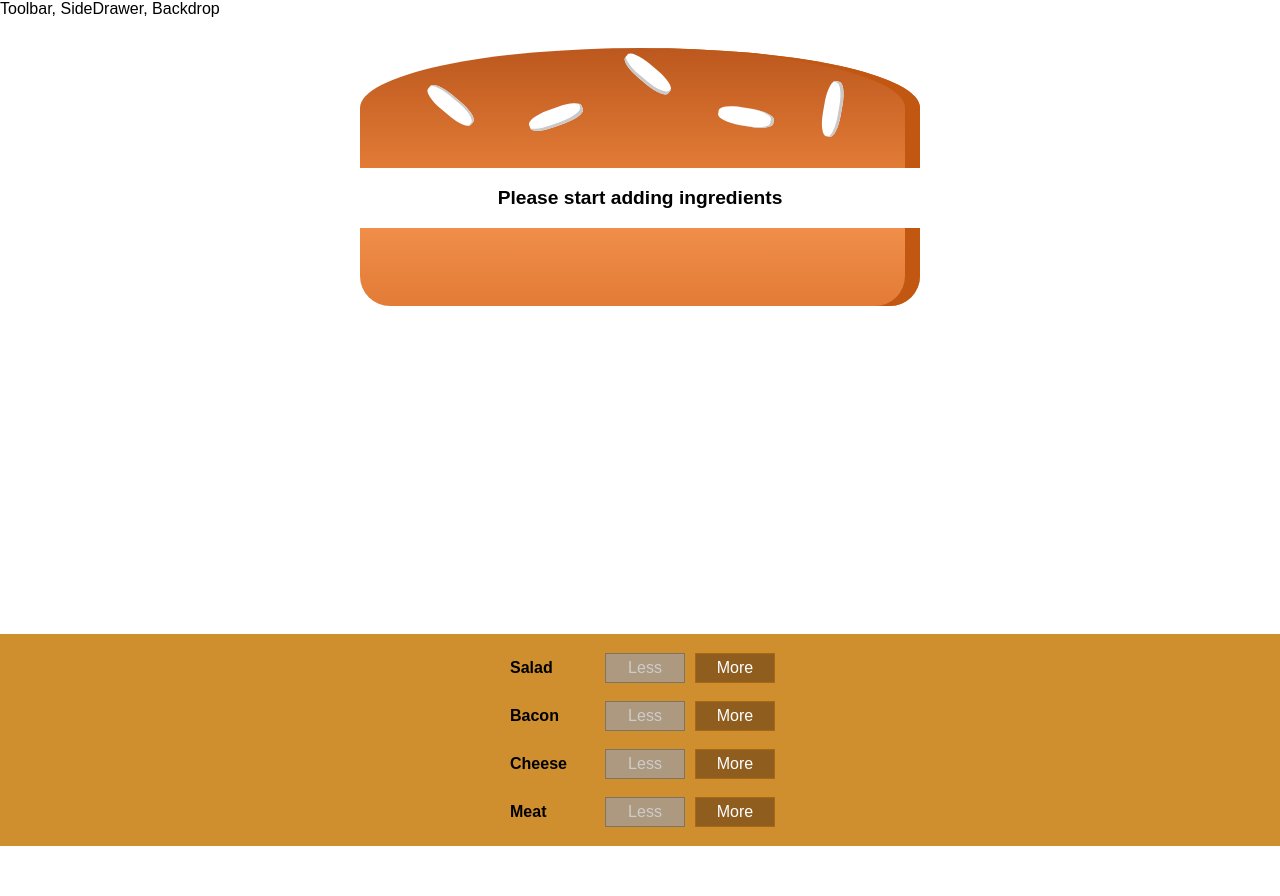
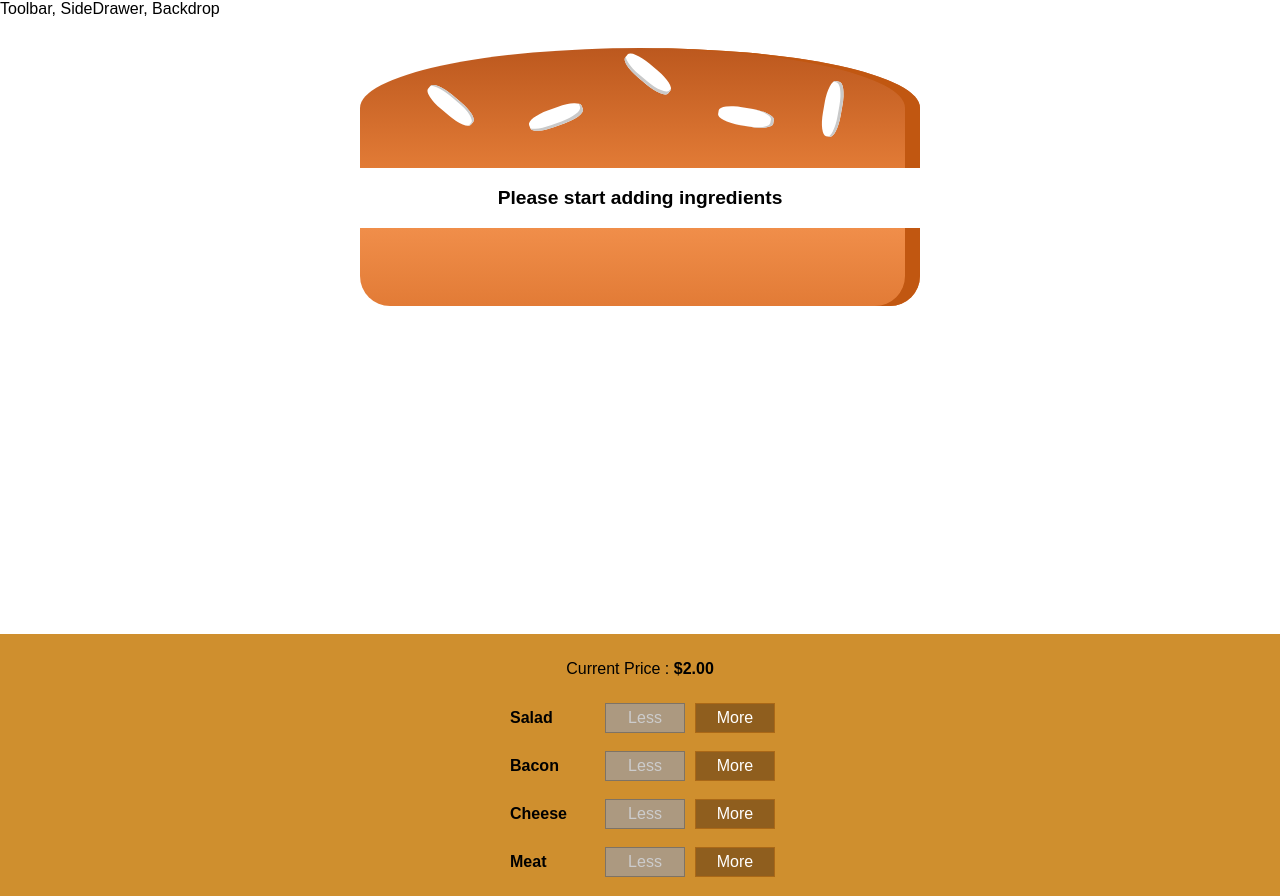
Before and after one commit to bastiendmt/burger-builder, a React app: page / in a window 1280 px wide. Before the commit the page ends 846 px from the top, so only its background shows below. Built offline with nearby package versions, Linux system fonts and the light colour scheme.

Commit message:
price added

```diff
--- a/src/components/Burger/BuildControls/BuildControls.js
+++ b/src/components/Burger/BuildControls/BuildControls.js
@@ -12,6 +12,7 @@
 
 const BuildControls = (props) => (
     <div className={classes.BuildControls}>
+        <p>Current Price : <strong>${props.price.toFixed(2)}</strong></p>
         {controls.map(ctrl => (
             <BuildControl
                 key={ctrl.label}
--- a/src/components/Burger/Burger.module.css
+++ b/src/components/Burger/Burger.module.css
@@ -6,7 +6,7 @@
     text-align: center;
     font-weight: bold;
     font-size: 1.2rem;
-    overflow: hidden;
+    overflow-x: hidden;
 }
 
 @media (min-width : 500px) and (min-height : 400px) {
--- a/src/containers/BurgerBuilder/BurgerBuilder.js
+++ b/src/containers/BurgerBuilder/BurgerBuilder.js
@@ -18,7 +18,7 @@
             cheese: 0,
             meat: 0,
         },
-        totalPrice: 0
+        totalPrice: 2
     }
 
     addIngredientHandler = (type) => {
@@ -62,6 +62,7 @@
                     ingredientAdded={this.addIngredientHandler}
                     ingredientRemoved={this.removeIngredientHandler}
                     disabled={disableInfo}
+                    price={this.state.totalPrice}
                 />
             </Aux>
         );
```
Also changed, not shown: 1 other file (tests, documents, lock files or other folders).
